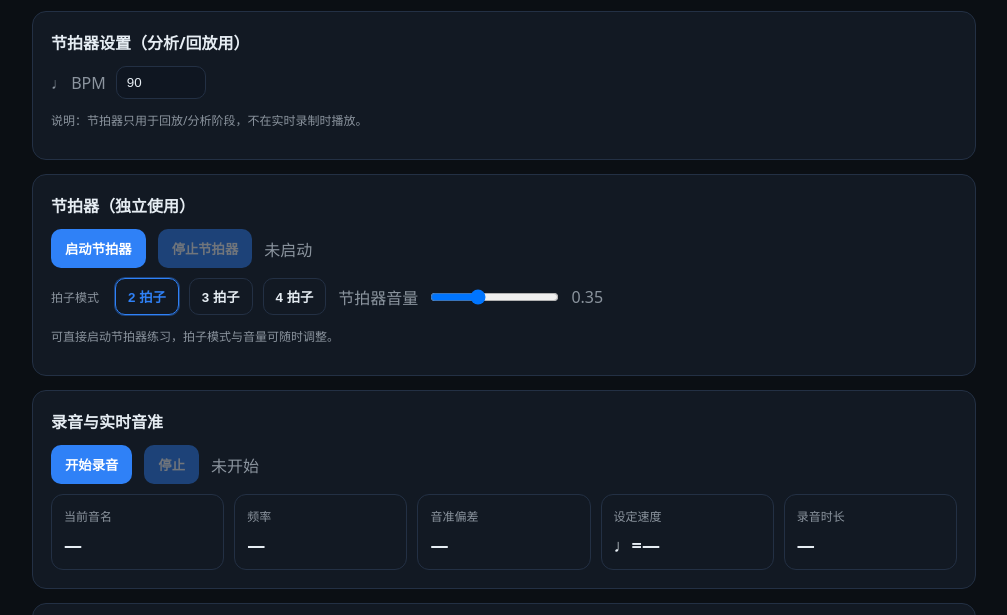
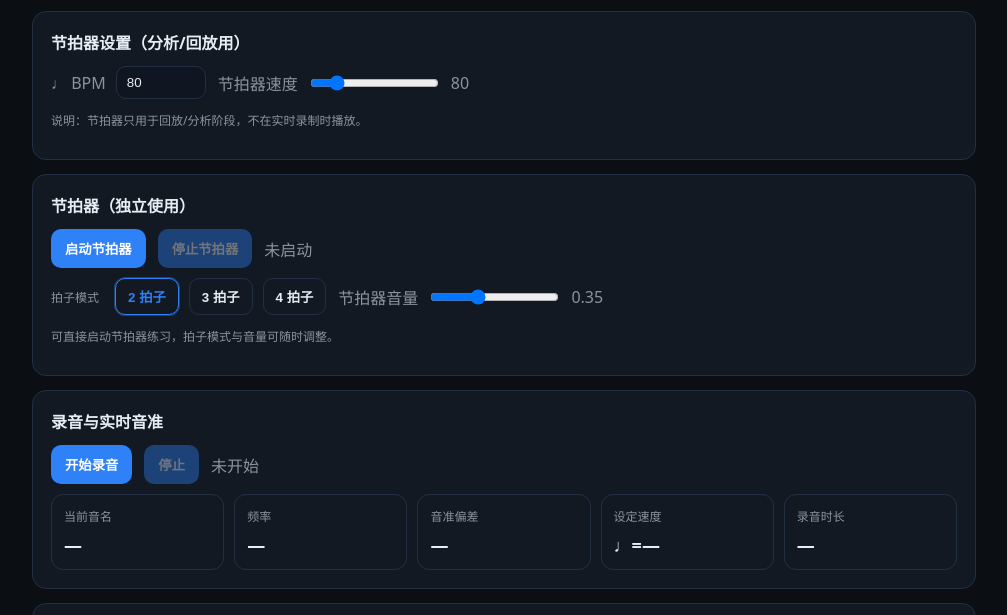
Before and after one commit to wqgbyl/tunerclickauto, a plain HTML site: page index.html in a window 1280 px wide. Shown: the part 107-722 px from the top of the page, without its empty margins (136-1143 px from the left). Drawn offline with Linux system fonts and the light colour scheme.

Commit message:
Add BPM slider and set default tempo

```diff
--- a/index.html
+++ b/index.html
@@ -18,7 +18,12 @@
       <div class="row">
         <label class="bpm">
           ♩ BPM
-          <input id="bpmInput" type="number" min="30" max="240" step="1" value="90" />
+          <input id="bpmInput" type="number" min="40" max="280" step="1" value="80" />
+        </label>
+        <label class="slider bpm-slider">
+          节拍器速度
+          <input id="bpmRange" type="range" min="40" max="280" step="1" value="80" />
+          <span id="bpmRangeVal">80</span>
         </label>
       </div>
 
--- a/src/main.js
+++ b/src/main.js
@@ -9,6 +9,8 @@ const btnStop = $("btnStop");
 const statusEl = $("status");
 
 const bpmInput = $("bpmInput");
+const bpmRange = $("bpmRange");
+const bpmRangeVal = $("bpmRangeVal");
 
 const noteNameEl = $("noteName");
 const freqHzEl = $("freqHz");
@@ -144,6 +146,26 @@ meterButtons.forEach((btn) => {
 });
 updateMeterButtons();
 
+const BPM_MIN = 40;
+const BPM_MAX = 280;
+const BPM_DEFAULT = 80;
+
+function clampBpm(value) {
+  if (!isFinite(value)) return BPM_DEFAULT;
+  return Math.max(BPM_MIN, Math.min(BPM_MAX, Math.round(value)));
+}
+
+function syncBpmInputs(value, source = "both") {
+  const bpm = clampBpm(value);
+  if (source !== "number") bpmInput.value = bpm;
+  if (source !== "range") bpmRange.value = bpm;
+  bpmRangeVal.textContent = bpm;
+}
+
+syncBpmInputs(bpmInput.value);
+bpmInput.addEventListener("input", () => syncBpmInputs(bpmInput.value, "number"));
+bpmRange.addEventListener("input", () => syncBpmInputs(bpmRange.value, "range"));
+
 async function ensureAudioContext() {
   if (audioCtx) return audioCtx;
   audioCtx = new AudioContext({ latencyHint: "interactive" });
@@ -153,8 +175,7 @@ async function ensureAudioContext() {
 
 function getBpmPreset() {
   const bpm = Number(bpmInput.value);
-  if (!isFinite(bpm)) return 90;
-  return Math.max(30, Math.min(240, Math.round(bpm)));
+  return clampBpm(bpm);
 }
 
 async function startRecording() {
```
